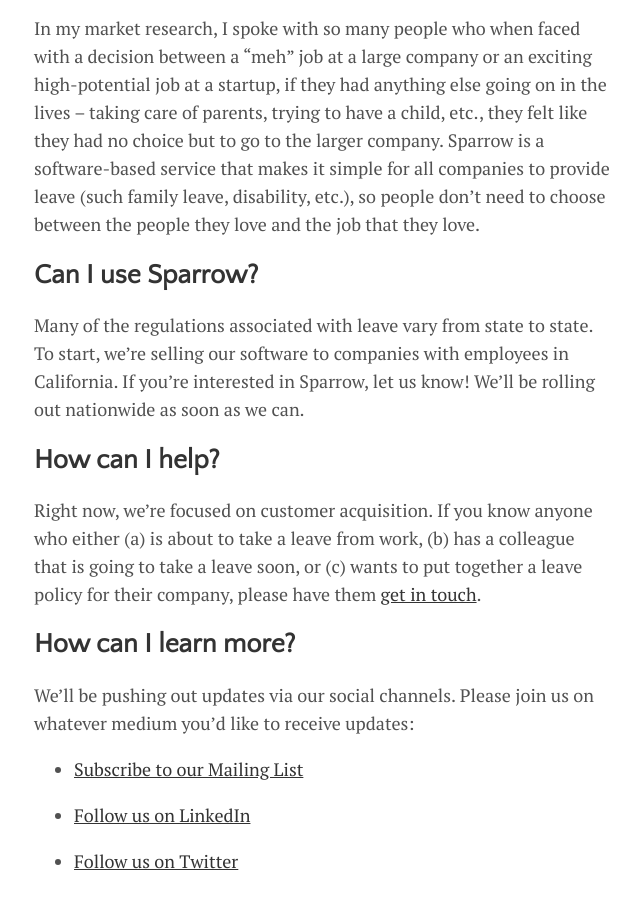
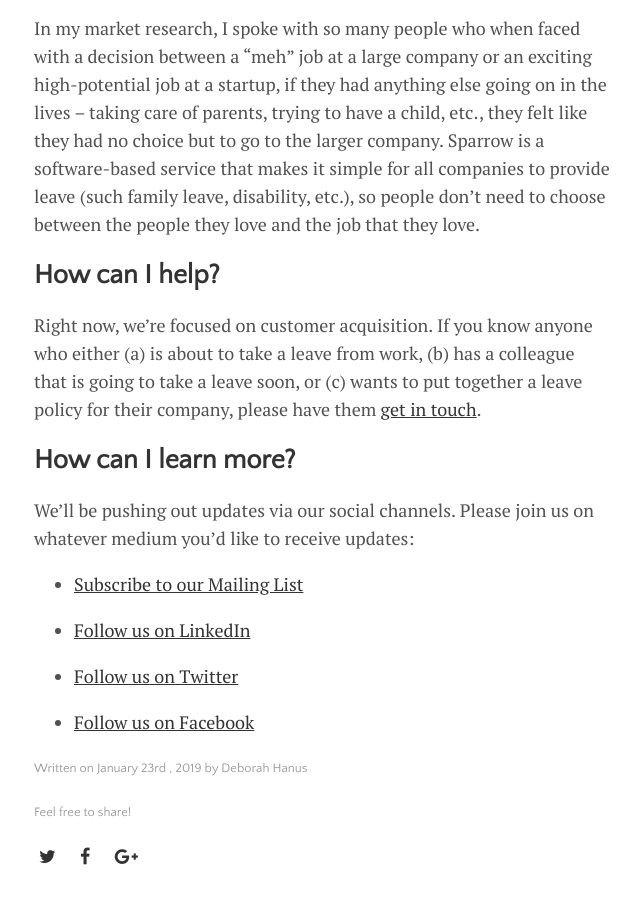
Before and after one commit to dhanus/dhanus.github.io, a Jekyll site: the page built from _posts/2019-01-23-introducing-sparrow.markdown, in a window 1280 px wide and 900 px high, scrolled down 1445 px. Shown: the whole window, without its empty margins (318-958 px from the left). Built offline with Jekyll 4.4.1, drawn with Linux system fonts in a browser that asks for light colours; nearby versions of some CDN libraries.

Commit message:
remove para about ca

```diff
--- a/_posts/2019-01-23-introducing-sparrow.markdown
+++ b/_posts/2019-01-23-introducing-sparrow.markdown
@@ -27,10 +27,6 @@ I spoke with about one hundred parents and people managing leave at their compan
 
 In my market research, I spoke with so many people who when faced with a decision between a “meh” job at a large company or an exciting high-potential job at a startup, if they had anything else going on in the lives -- taking care of parents, trying to have a child, etc., they felt like they had no choice but to go to the larger company. Sparrow is a software-based service that makes it simple for all companies to provide leave (such family leave, disability, etc.), so people don’t need to choose between the people they love and the job that they love.
 
-## Can I use Sparrow?
-
-Many of the regulations associated with leave vary from state to state. To start, we’re selling our software to companies with employees in California. If you’re interested in Sparrow, let us know! We’ll be rolling out nationwide as soon as we can.
-
 ## How can I help?
 
 Right now, we're focused on customer acquisition. If you know anyone who either (a) is about to take a leave from work, (b) has a colleague that is going to take a leave soon, or (c) wants to put together a leave policy for their company, please have them [get in touch](https://trysparrow.com/#signup).
```
